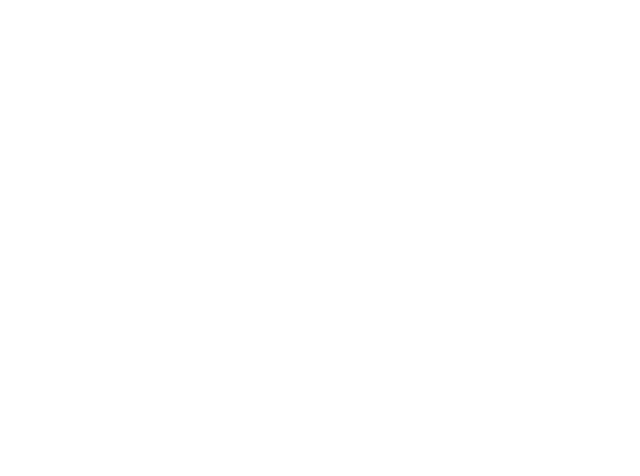
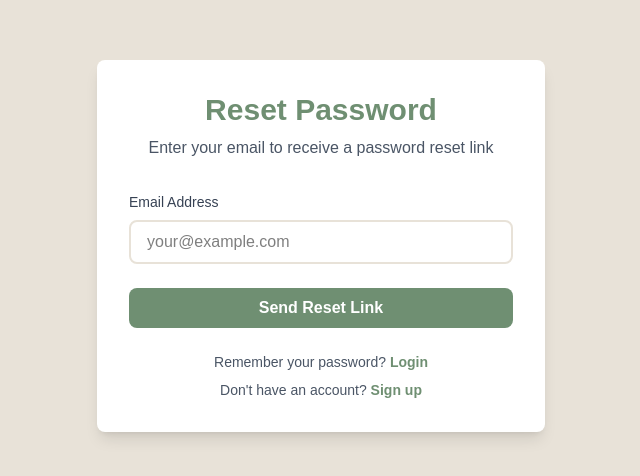
Before and after one commit to kriishp1/spark-hacks-2026, a React (Vite) app in the folder frontend/: page /forgot-password in a window 1280 px wide. Before the commit this address had no page. Shown: the part 154-630 px from the top of the page, without its empty margins (319-959 px from the left). Built offline with nearby package versions, Linux system fonts and the light colour scheme.

Commit message:
password routes

```diff
--- a/frontend/src/App.jsx
+++ b/frontend/src/App.jsx
@@ -4,6 +4,8 @@ import Landing from './pages/Landing.jsx'
 import Login from './pages/Login.jsx'
 import Dashboard from './pages/Dashboard.jsx'
 import AboutUs from './pages/Aboutme.jsx'
+import ForgotPassword from './pages/ForgotPassword.jsx'
+import NewPassword from './pages/NewPassword.jsx'
 import {Routes, Route} from 'react-router-dom'
 import { motion } from "motion/react"
 import InsertPage from './pages/InsertPage.jsx'
@@ -16,6 +18,8 @@ function App() {
       <Route path="/" element={<Landing />} />
       <Route path="/signup" element={<SignUp />} />
       <Route path="/login" element={<Login />} />
+      <Route path="/forgot-password" element={<ForgotPassword />} />
+      <Route path="/new-password" element={<NewPassword />} />
       <Route path="/homepage" element={<Landing />} />
 
       <Route path="/dashboard" element={
@@ -31,7 +35,16 @@ function App() {
           </Wrapper>
           }
       />
+
+      <Route path="/new-password" element={
+          <Wrapper>
+            <NewPassword/>
+          </Wrapper>
+          }
+      />
     </Routes>
+
+
   )
 }
 
--- /dev/null
+++ b/frontend/src/pages/ForgotPassword.jsx
@@ -0,0 +1,110 @@
+import { useState } from "react";
+import { supabase } from "../supaBaseClient";
+import { Link } from "react-router-dom";
+
+export default function ForgotPassword() {
+  const [email, setEmail] = useState("");
+  const [message, setMessage] = useState("");
+  const [isLoading, setIsLoading] = useState(false);
+
+  const handleResetPassword = async (event) => {
+    event.preventDefault();
+    setMessage("");
+    setIsLoading(true);
+
+    try {
+      const { error } = await supabase.auth.resetPasswordForEmail(email, {
+        redirectTo: `${window.location.origin}/new-password`,
+      });
+
+      if (error) {
+        setMessage(`Error: ${error.message}`);
+      } else {
+        setMessage("Password reset link sent! Check your email.");
+      }
+    } catch (error) {
+      console.error("Network error:", error);
+      setMessage("Network error. Please try again.");
+    } finally {
+      setIsLoading(false);
+    }
+  };
+
+  return (
+    <div className="bg-[#E8E2D8] min-h-screen flex items-center justify-center p-4">
+      <div className="w-full md:max-w-md bg-white rounded-lg shadow-lg p-6 md:p-8">
+        <h1
+          className="text-2xl md:text-3xl font-bold text-center mb-2"
+          style={{ color: "#6F8F72" }}
+        >
+          Reset Password
+        </h1>
+        <p className="text-center text-gray-600 mb-8">
+          Enter your email to receive a password reset link
+        </p>
+
+        <form className="space-y-6" onSubmit={handleResetPassword}>
+          <div>
+            <label className="block text-sm font-medium text-gray-700 mb-2">
+              Email Address
+            </label>
+            <input
+              type="email"
+              placeholder="your@example.com"
+              value={email}
+              onChange={(e) => setEmail(e.target.value)}
+              className="w-full px-4 py-2 border-2 rounded-lg focus:outline-none focus:border-[#6F8F72]"
+              style={{ borderColor: "#E8E2D8" }}
+              required
+              disabled={isLoading}
+            />
+          </div>
+
+          <button
+            type="submit"
+            disabled={isLoading}
+            className="w-full py-2 rounded-lg font-semibold text-white transition cursor-pointer hover:opacity-90 disabled:opacity-50 disabled:cursor-not-allowed"
+            style={{ backgroundColor: "#6F8F72" }}
+          >
+            {isLoading ? "Sending..." : "Send Reset Link"}
+          </button>
+        </form>
+
+        {message && (
+          <div
+            className={`mt-4 p-3 rounded-lg text-center text-sm ${
+              message.includes("Error") || message.includes("Network")
+                ? "bg-red-100 text-red-700 border border-red-300"
+                : "bg-green-100 text-green-700 border border-green-300"
+            }`}
+          >
+            {message}
+          </div>
+        )}
+
+        <div className="text-center mt-6 space-y-2">
+          <p className="text-gray-600 text-sm">
+            Remember your password?{" "}
+            <Link
+              to="/login"
+              style={{ color: "#6F8F72" }}
+              className="font-semibold hover:underline"
+            >
+              Login
+            </Link>
+          </p>
+          <p className="text-gray-600 text-sm">
+            Don't have an account?{" "}
+            <Link
+              to="/signup"
+              style={{ color: "#6F8F72" }}
+              className="font-semibold hover:underline"
+            >
+              Sign up
+            </Link>
+          </p>
+        </div>
+      </div>
+    </div>
+  );
+}
--- a/frontend/src/pages/Login.jsx
+++ b/frontend/src/pages/Login.jsx
@@ -1,4 +1,4 @@
-import { useNavigate } from "react-router-dom";
+import { useNavigate, Link } from "react-router-dom";
 import { supabase } from "../supaBaseClient"
 import { useState } from "react"
 
@@ -69,9 +69,9 @@ export default function Login() {
                             style={{ borderColor: '#E8E2D8' }}
                         />
                         <div className="text-right mt-2">
-                            <a href="#" style={{ color: '#6F8F72' }} className="text-sm font-semibold hover:underline">
+                            <Link to="/forgot-password" style={{ color: '#6F8F72' }} className="text-sm font-semibold hover:underline">
                                 Forgot password?
-                            </a>
+                            </Link>
                         </div>
                     </div>
 
@@ -95,9 +95,9 @@ export default function Login() {
 
                 <p className="text-center text-gray-600 text-sm mt-6">
                     Don't have an account?{' '}
-                    <a href="#" style={{ color: '#6F8F72' }} className="font-semibold hover:underline">
+                    <Link to="/signup" style={{ color: '#6F8F72' }} className="font-semibold hover:underline">
                         Sign up
-                    </a>
+                    </Link>
                 </p>
             </div>
         </div>
--- /dev/null
+++ b/frontend/src/pages/NewPassword.jsx
@@ -0,0 +1,165 @@
+import { useState, useEffect } from "react";
+import { supabase } from "../supaBaseClient";
+import { useNavigate, Link } from "react-router-dom";
+
+export default function NewPassword() {
+  const navigate = useNavigate();
+  const [password, setPassword] = useState("");
+  const [confirmPassword, setConfirmPassword] = useState("");
+  const [message, setMessage] = useState("");
+  const [isLoading, setIsLoading] = useState(false);
+  const [isValidSession, setIsValidSession] = useState(false);
+
+  useEffect(() => {
+    // Check if user has a valid recovery session
+    const checkSession = async () => {
+      const { data: { session } } = await supabase.auth.getSession();
+      if (session) {
+        setIsValidSession(true);
+      } else {
+        setMessage("Invalid or expired reset link. Please request a new one.");
+      }
+    };
+
+    checkSession();
+  }, []);
+
+  const handleUpdatePassword = async (event) => {
+    event.preventDefault();
+    setMessage("");
+
+    // Validate passwords match
+    if (password !== confirmPassword) {
+      setMessage("Error: Passwords do not match.");
+      return;
+    }
+
+    // Validate password length
+    if (password.length < 6) {
+      setMessage("Error: Password must be at least 6 characters long.");
+      return;
+    }
+
+    setIsLoading(true);
+
+    try {
+      const { error } = await supabase.auth.updateUser({
+        password: password,
+      });
+
+      if (error) {
+        setMessage(`Error: ${error.message}`);
+      } else {
+        setMessage("Password updated successfully! Signing out and redirecting to login...");
+
+        // Sign out the user to force them to login with new password
+        await supabase.auth.signOut();
+
+        setTimeout(() => {
+          navigate("/login");
+        }, 2000);
+      }
+    } catch (error) {
+      console.error("Network error:", error);
+      setMessage("Network error. Please try again.");
+    } finally {
+      setIsLoading(false);
+    }
+  };
+
+  return (
+    <div className="bg-[#E8E2D8] min-h-screen flex items-center justify-center p-4">
+      <div className="w-full md:max-w-md bg-white rounded-lg shadow-lg p-6 md:p-8">
+        <h1
+          className="text-2xl md:text-3xl font-bold text-center mb-2"
+          style={{ color: "#6F8F72" }}
+        >
+          Set New Password
+        </h1>
+        <p className="text-center text-gray-600 mb-8">
+          Enter your new password below
+        </p>
+
+        {isValidSession ? (
+          <form className="space-y-6" onSubmit={handleUpdatePassword}>
+            <div>
+              <label className="block text-sm font-medium text-gray-700 mb-2">
+                New Password
+              </label>
+              <input
+                type="password"
+                placeholder="••••••••"
+                value={password}
+                onChange={(e) => setPassword(e.target.value)}
+                className="w-full px-4 py-2 border-2 rounded-lg focus:outline-none focus:border-[#6F8F72]"
+                style={{ borderColor: "#E8E2D8" }}
+                required
+                disabled={isLoading}
+                minLength={6}
+              />
+            </div>
+
+            <div>
+              <label className="block text-sm font-medium text-gray-700 mb-2">
+                Confirm Password
+              </label>
+              <input
+                type="password"
+                placeholder="••••••••"
+                value={confirmPassword}
+                onChange={(e) => setConfirmPassword(e.target.value)}
+                className="w-full px-4 py-2 border-2 rounded-lg focus:outline-none focus:border-[#6F8F72]"
+                style={{ borderColor: "#E8E2D8" }}
+                required
+                disabled={isLoading}
+                minLength={6}
+              />
+            </div>
+
+            <button
+              type="submit"
+              disabled={isLoading}
+              className="w-full py-2 rounded-lg font-semibold text-white transition cursor-pointer hover:opacity-90 disabled:opacity-50 disabled:cursor-not-allowed"
+              style={{ backgroundColor: "#6F8F72" }}
+            >
+              {isLoading ? "Updating..." : "Update Password"}
+            </button>
+          </form>
+        ) : (
+          <div className="text-center">
+            <Link
+              to="/forgot-password"
+              className="inline-block px-6 py-2 rounded-lg font-semibold text-white transition hover:opacity-90"
+              style={{ backgroundColor: "#6F8F72" }}
+            >
+              Request New Reset Link
+            </Link>
+          </div>
+        )}
+
+        {message && (
+          <div
+            className={`mt-4 p-3 rounded-lg text-center text-sm ${
+              message.includes("Error") || message.includes("Network") || message.includes("Invalid")
+                ? "bg-red-100 text-red-700 border border-red-300"
+                : "bg-green-100 text-green-700 border border-green-300"
+            }`}
+          >
+            {message}
+          </div>
+        )}
+
+        <p className="text-center text-gray-600 text-sm mt-6">
+          Remember your password?{" "}
+          <Link
+            to="/login"
+            style={{ color: "#6F8F72" }}
+            className="font-semibold hover:underline"
+          >
+            Login
+          </Link>
+        </p>
+      </div>
+    </div>
+  );
+}
--- a/frontend/src/pages/SignUp.jsx
+++ b/frontend/src/pages/SignUp.jsx
@@ -1,6 +1,6 @@
 import { useState } from "react";
 import { supabase } from "../supaBaseClient";
-import { useNavigate } from "react-router-dom";
+import { useNavigate, Link } from "react-router-dom";
 
 export default function SignUp() {
   const navigate = useNavigate();
@@ -82,10 +82,11 @@ export default function SignUp() {
 
           <button
             type="submit"
+            onSubmit={handleSignUp}
             className="w-full py-2 rounded-lg font-semibold text-white transition cursor-pointer hover:opacity-90"
             style={{ backgroundColor: "#6F8F72" }}
           >
-            Sign In
+            Sign Up
           </button>
         </form>
 
@@ -100,13 +101,13 @@ export default function SignUp() {
 
         <p className="text-center text-gray-600 text-sm mt-6">
           Have an account?{" "}
-          <a
-            href="/login"
+          <Link
+            to="/login"
             style={{ color: "#6F8F72" }}
             className="font-semibold hover:underline"
           >
             Login
-          </a>
+          </Link>
         </p>
       </div>
     </div>
```
Also changed, not shown: frontend/src/pages/Landing.jsx (+7 -6 lines), 1 other file (tests, documents, lock files or other folders).
